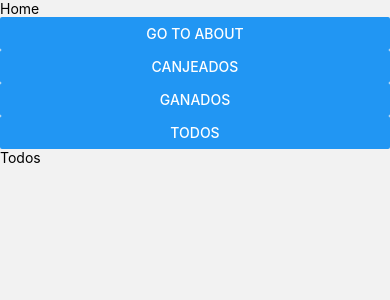
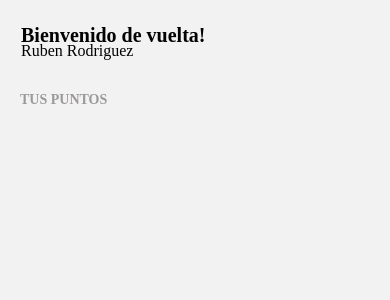
Before and after one commit to MikeNotu/MarzoApp, a React Native app: screen /Home in a window 390 px wide. Shown: the top 300 px of the page. Built offline with nearby package versions, Linux system fonts and the light colour scheme.

Commit message:
Added Puntos Layout

```diff
--- a/Screens/DetailsScreen.tsx
+++ b/Screens/DetailsScreen.tsx
@@ -1,12 +1,45 @@
 import React from 'react';
-import {View} from 'react-native';
-import {Bienvenido} from '../components/Bienvenido';
+import {Text, View, Button} from 'react-native';
+import {useNavigation} from '@react-navigation/native';
+import {setAction} from '../redux/actions';
+import {useAppDispatch, useAppSelector} from '../hooks/hooks';
 
 export const DetailsScreen = (): JSX.Element => {
+  type NavigationParam = {
+    navigate: (route: string) => void;
+  };
+
+  const navigation = useNavigation<NavigationParam>();
+
+  const {action} = useAppSelector(state => state.userReducer);
+  const dispatch = useAppDispatch();
+
   return (
     <View>
-      <Bienvenido firstName="Ruben" lastName="Rodriguez" />
-      {/* <View style={{backgroundColor: 'red', width: 394, height: 770}} /> */}
+      <Text>Home</Text>
+      <Button
+        title="Go to About"
+        onPress={() => navigation.navigate('About')}
+      />
+      <Button
+        title="Canjeados"
+        onPress={() => {
+          dispatch(setAction('Canjeados') as never);
+        }}
+      />
+      <Button
+        title="Ganados"
+        onPress={() => {
+          dispatch(setAction('Ganados') as never);
+        }}
+      />
+      <Button
+        title="Todos"
+        onPress={() => {
+          dispatch(setAction('Todos') as never);
+        }}
+      />
+      <Text>{action}</Text>
     </View>
   );
 };
--- a/Screens/HomeScreen.tsx
+++ b/Screens/HomeScreen.tsx
@@ -1,45 +1,21 @@
 import React from 'react';
-import {Text, View, Button} from 'react-native';
-import {useNavigation} from '@react-navigation/native';
-import {setAction} from '../redux/actions';
-import {useAppDispatch, useAppSelector} from '../hooks/hooks';
+import {View} from 'react-native';
+import {Bienvenido} from '../components/Bienvenido';
+import {CustomText} from '../components/CustomText';
+import {COLORS} from '../utils/constants';
 
 export const HomeScreen = (): JSX.Element => {
-  type NavigationParam = {
-    navigate: (route: string) => void;
-  };
-
-  const navigation = useNavigation<NavigationParam>();
-
-  const {action} = useAppSelector(state => state.userReducer);
-  const dispatch = useAppDispatch();
-
   return (
     <View>
-      <Text>Home</Text>
-      <Button
-        title="Go to About"
-        onPress={() => navigation.navigate('About')}
+      <Bienvenido firstName="Ruben" lastName="Rodriguez" />
+      <CustomText
+        content={'TUS PUNTOS'}
+        size={14}
+        weight={'800'}
+        color={COLORS.GRAY}
+        marginTop={20}
+        marginLeft={20}
       />
-      <Button
-        title="Canjeados"
-        onPress={() => {
-          dispatch(setAction('Canjeados') as never);
-        }}
-      />
-      <Button
-        title="Ganados"
-        onPress={() => {
-          dispatch(setAction('Ganados') as never);
-        }}
-      />
-      <Button
-        title="Todos"
-        onPress={() => {
-          dispatch(setAction('Todos') as never);
-        }}
-      />
-      <Text>{action}</Text>
     </View>
   );
 };
--- a/Utils/constants.ts
+++ b/Utils/constants.ts
@@ -2,4 +2,5 @@ export const BASE_URL = 'https://6222994f666291106a29f999.mockapi.io/api/v1';
 
 export const COLORS = {
   BLACK: '#020202',
+  GRAY: '#9B9898',
 };
```
